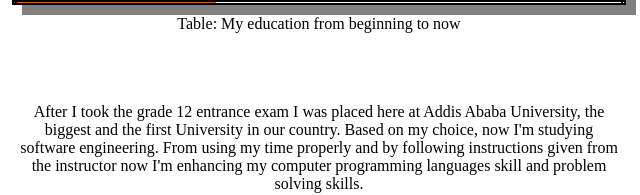
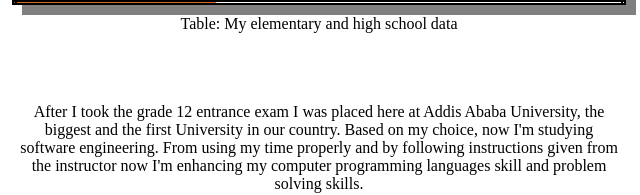
Before and after one commit to NaolAklilu/repo, a plain HTML site: page html/background_education.html in a window 1280 px wide. Shown: the part 622-817 px from the top of the page, 321-961 px from the left. Drawn offline with Linux system fonts and the light colour scheme; a web font is replaced by a local one.

Commit message:
Update background_education.html

```diff
--- a/html/background_education.html
+++ b/html/background_education.html
@@ -33,7 +33,7 @@
         </div>
         <div class = "main main--table ">
             <table class = "table">
-                <caption>Table: My education from beginning to now </caption>
+                <caption>Table: My elementary and high school data </caption>
                 <thead class = "table__head">
                     <tr>
                         <th>Level</th>
```
